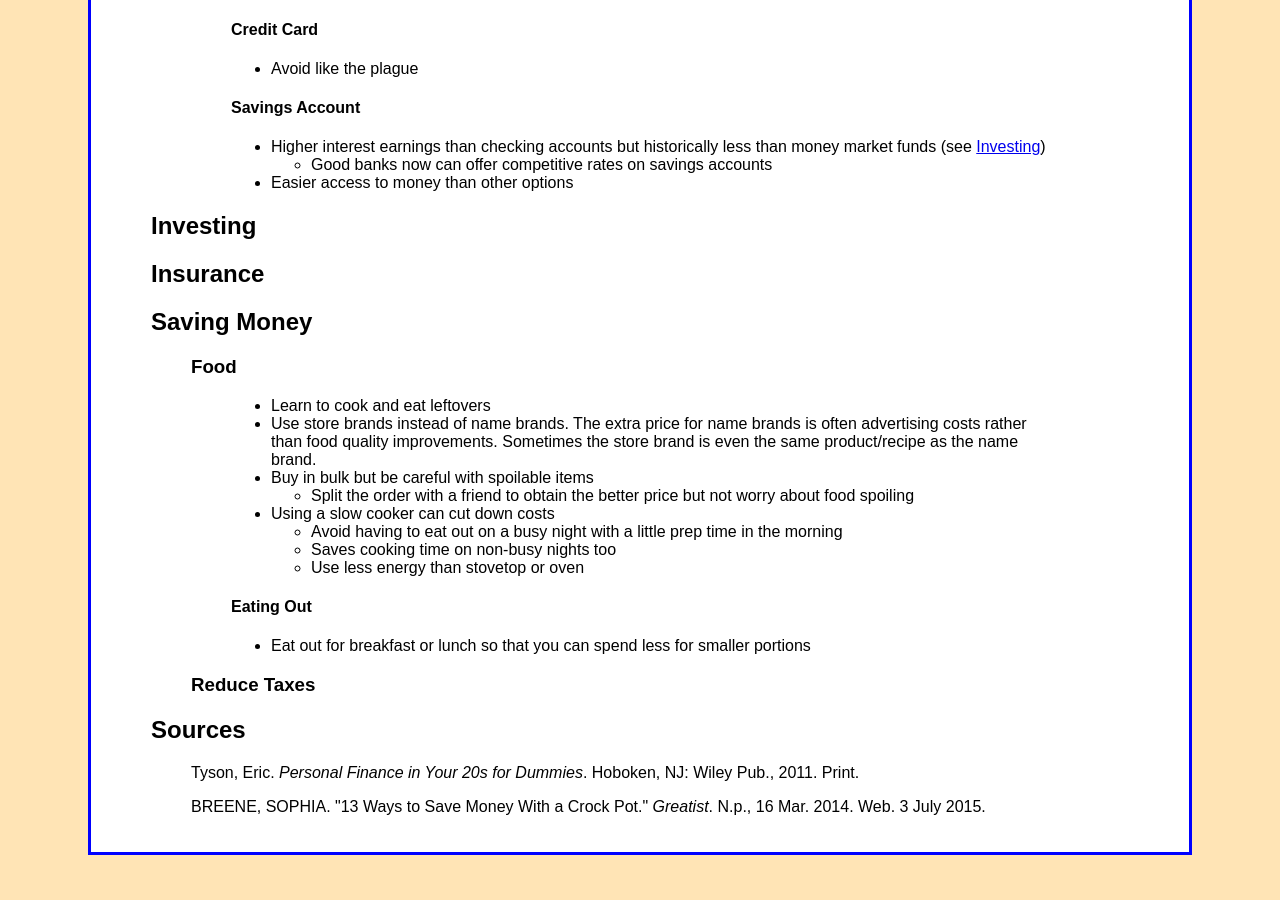
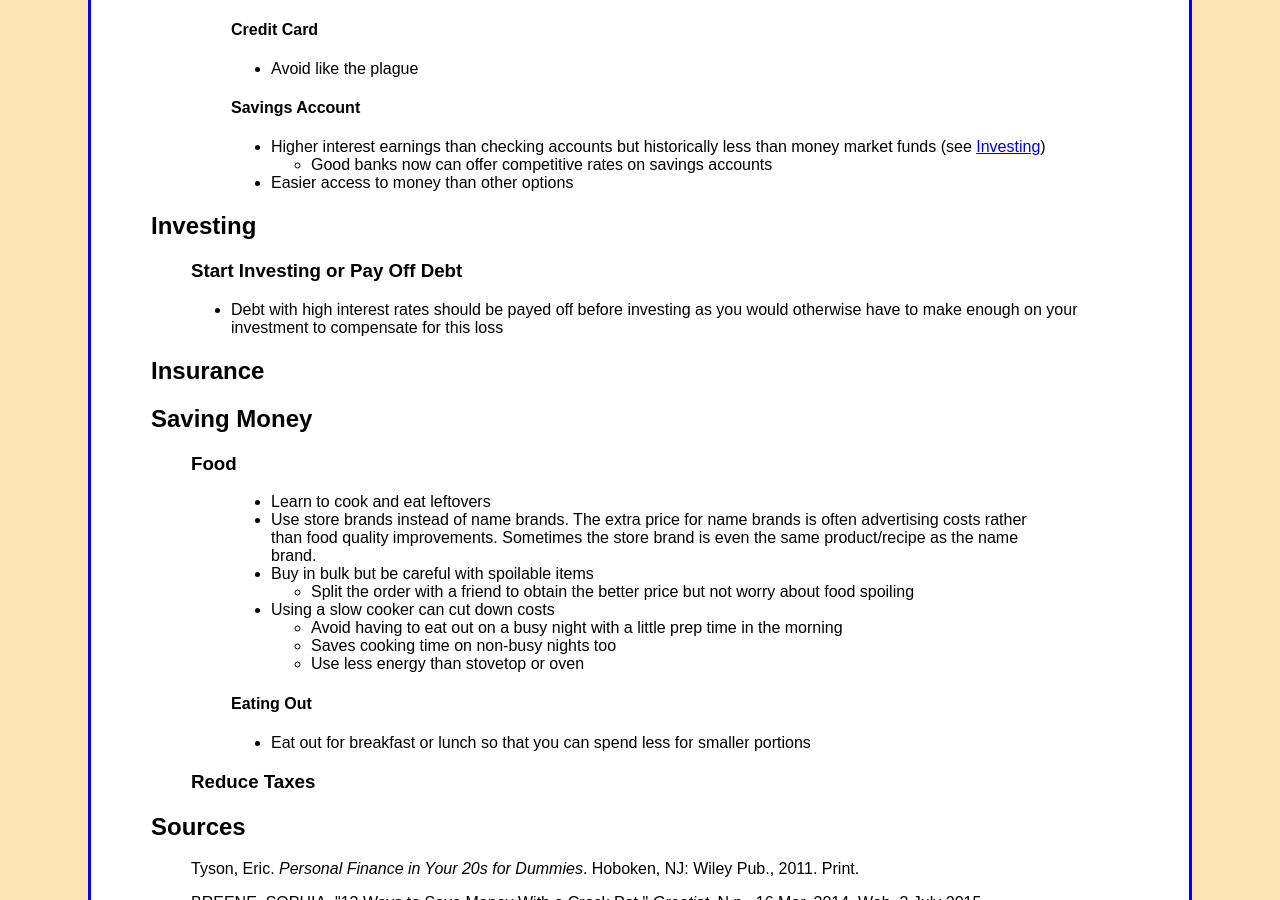
Before and after one commit to jbm950/jbm950.github.io, a Jekyll site: the page built from notes/money_management/money_management_main.html, in a window 1280 px wide and 900 px high, scrolled down 1191 px. Built offline with Jekyll 4.4.1, drawn with Linux system fonts in a browser that asks for light colours; Markdown is read by kramdown in place of the engine named in the settings; before the commit the page ends 2054 px from its top, so only the background shows below that.

Commit message:
added some money notes

```diff
--- a/notes/money_management/money_management_main.html
+++ b/notes/money_management/money_management_main.html
@@ -158,6 +158,14 @@ title: Money Management
 </blockquote>
 </blockquote>
 <h2 id="investing">Investing</h2>
+<blockquote>
+<h3 id="start-investing-or-pay-off-debt">Start Investing or Pay Off Debt</h3>
+</blockquote>
+<blockquote>
+<ul>
+<li>Debt with high interest rates should be payed off before investing as you would otherwise have to make enough on your investment to compensate for this loss</li>
+</ul>
+</blockquote>
 <h2 id="insurance">Insurance</h2>
 <h2 id="saving">Saving Money</h2>
 <blockquote>
```
Also changed, not shown: source/notes/money_management/money_management_main.md (+6 -0 lines).
